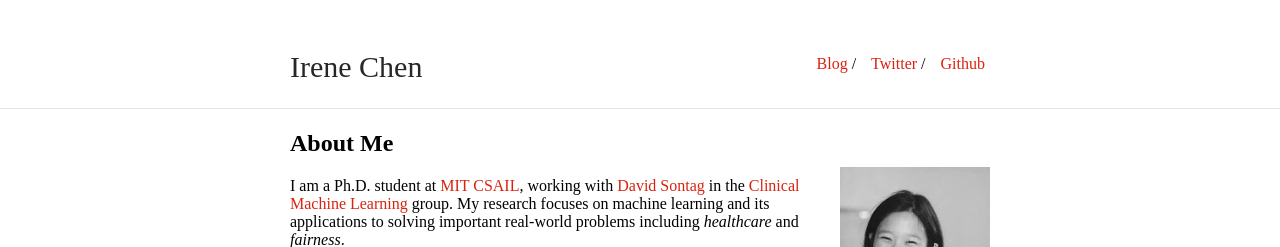
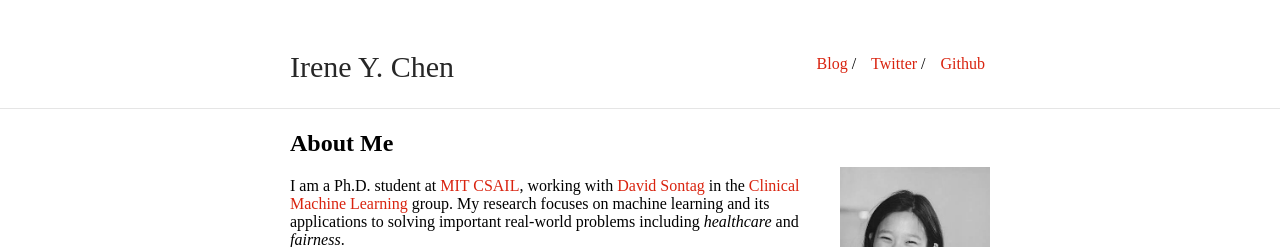
Before and after one commit to Skeptycal/research-site, a Jekyll site: the page built from index.md, in a window 1280 px wide. Shown: the top 247 px of the page. Built offline with Jekyll 4.4.1, drawn with Linux system fonts in a browser that asks for light colours; our own code applies the rules of GitHub Pages for plain Markdown files.

```diff
--- a/_config.yml
+++ b/_config.yml
@@ -1,4 +1,4 @@
-title: Irene Chen
+title: Irene Y. Chen
 url: "people.csail.mit.edu/iychen"
 
 markdown: kramdown
```
Also changed, not shown: 1 other file.
